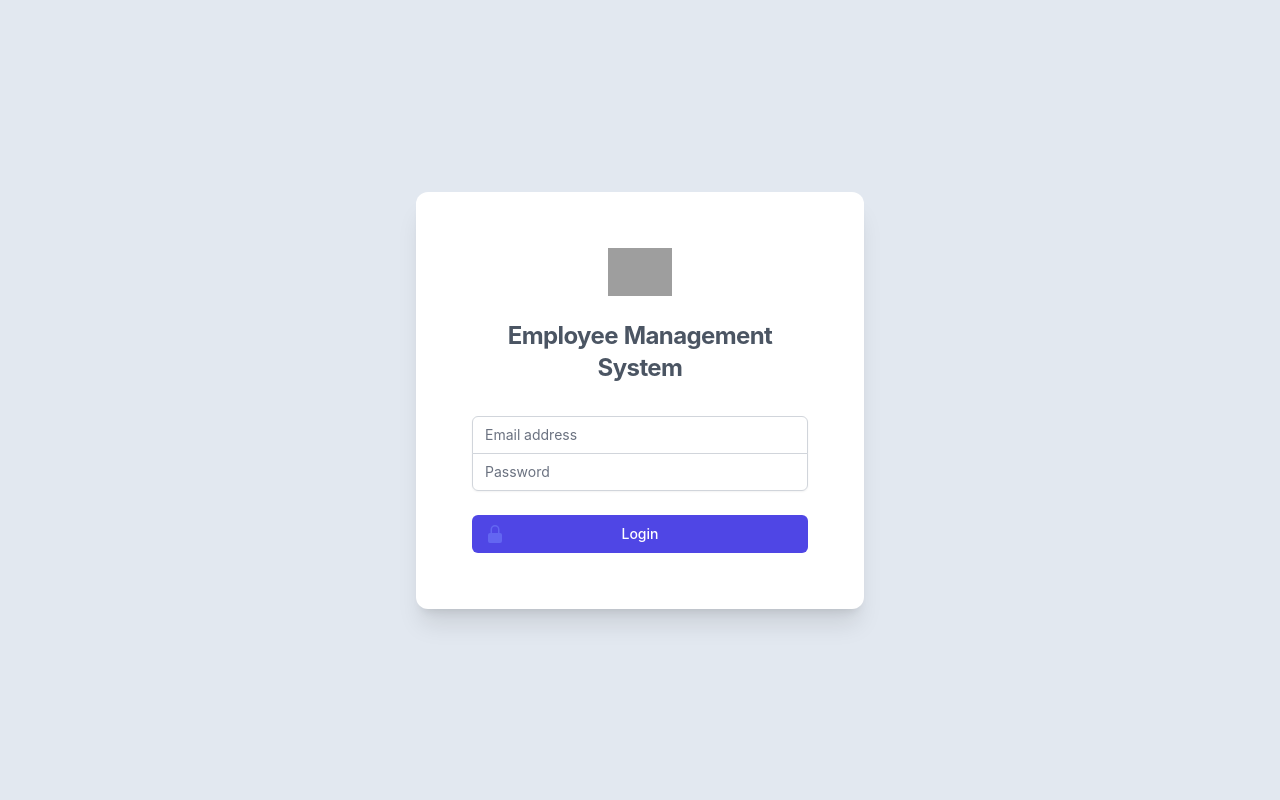
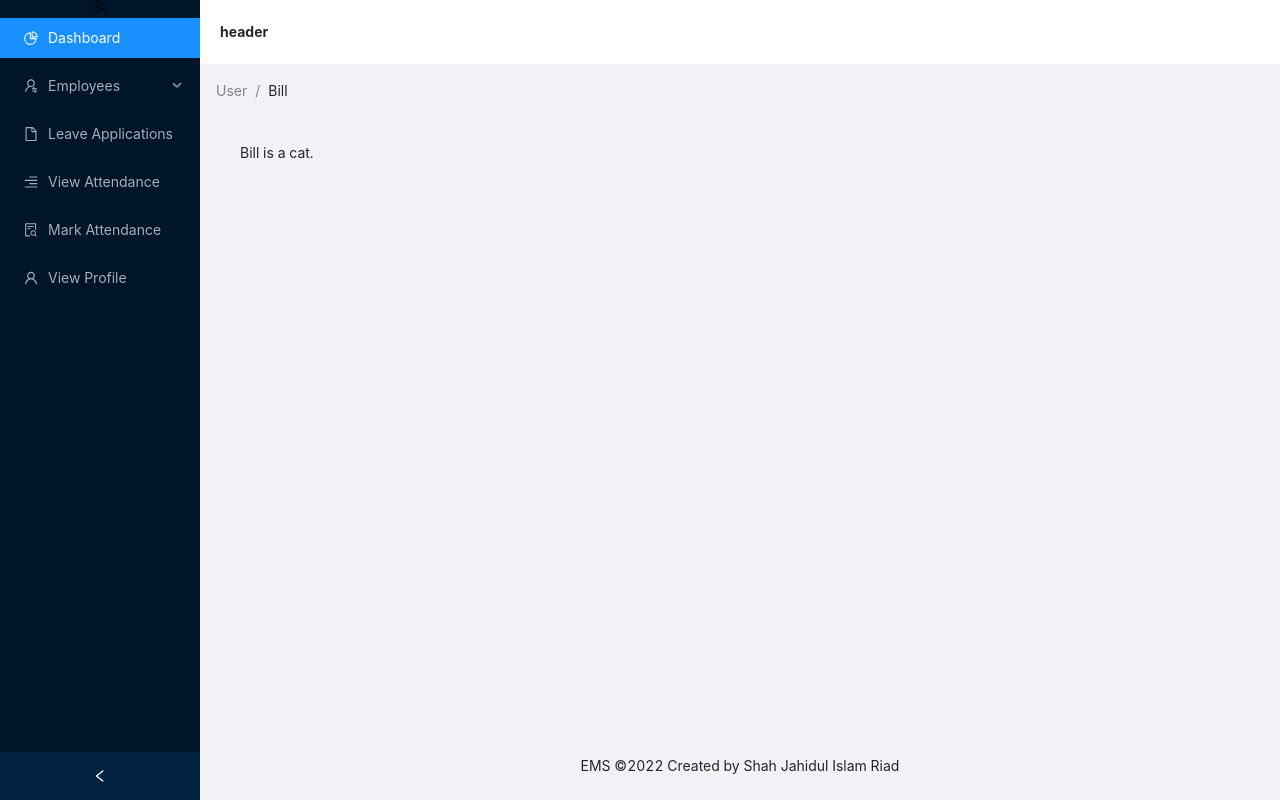
Before and after one commit to shahriad00/EMS-frontend, a React (Create React App) app: page / in a window 1280 px wide. Built offline with nearby package versions, Linux system fonts and the light colour scheme; grey boxes are pictures that could not be loaded.

Commit message:
sidebar fixed

```diff
--- a/src/App.js
+++ b/src/App.js
@@ -1,11 +1,12 @@
 import React from 'react';
-import Login from './Pages/Login';
+// import Login from './Pages/Login';
+import AppLayout from './Layout/Layout';
 
 const App = () => {
   return (
     <>
-    <Login/>
-      {/* <AppLayout/> */}
+    {/* <Login/> */}
+      <AppLayout/>
     </>
   );
 };
--- a/src/Layout/Layout.js
+++ b/src/Layout/Layout.js
@@ -1,9 +1,6 @@
 import {
-    DesktopOutlined,
-    FileOutlined,
-    PieChartOutlined,
-    TeamOutlined,
-    UserOutlined
+  AlignRightOutlined, EyeOutlined, FileOutlined, FileSearchOutlined, PieChartOutlined,
+  TeamOutlined, UserAddOutlined, UserOutlined, UserSwitchOutlined
 } from '@ant-design/icons';
 import { Breadcrumb, Layout, Menu } from 'antd';
 import React, { useState } from 'react';
@@ -18,14 +15,14 @@ import React, { useState } from 'react';
   }
   const items = [
     getItem('Dashboard', '1', <PieChartOutlined />),
-    getItem('Option 2', '2', <DesktopOutlined />),
-    getItem('Employee', 'sub1', <UserOutlined />, [
-      getItem('All employee', '3'),
-      getItem('Add employee', '4'),
-      getItem('Alex', '5'),
+    getItem('Employees', 'sub1', <UserSwitchOutlined />, [
+      getItem('View Employees', '3', <EyeOutlined />),
+      getItem('Add Employees', '4', <UserAddOutlined />),
     ]),
-    getItem('Team', 'sub2', <TeamOutlined />, [getItem('Team 1', '6'), getItem('Team 2', '8')]),
-    getItem('Files', '9', <FileOutlined />),
+    getItem('Leave Applications', '5', <FileOutlined />),
+    getItem('View Attendance', '6', <AlignRightOutlined />),
+    getItem('Mark Attendance', '7', <FileSearchOutlined />),
+    getItem('View Profile', '8', <UserOutlined />),
   ];
   const AppLayout = () => {
     const [collapsed, setCollapsed] = useState(false);
```
Also changed, not shown: 1 other file (tests, documents, lock files or other folders).
